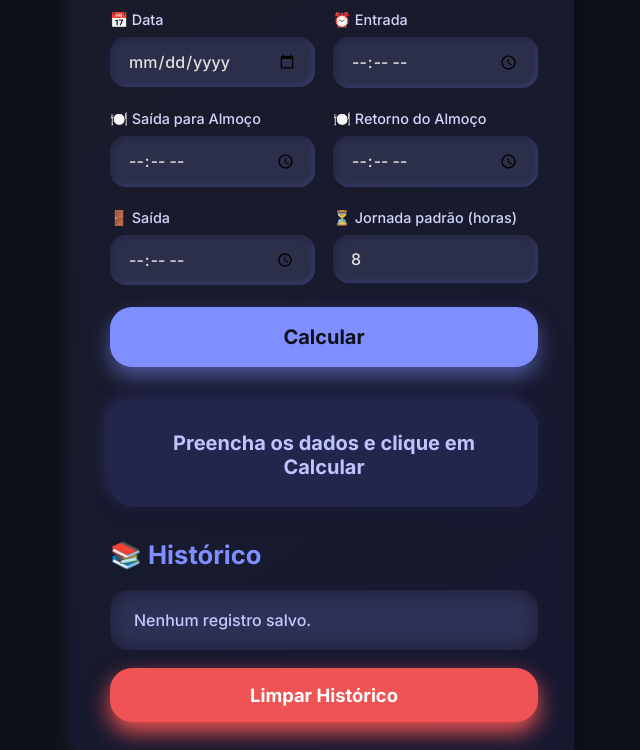
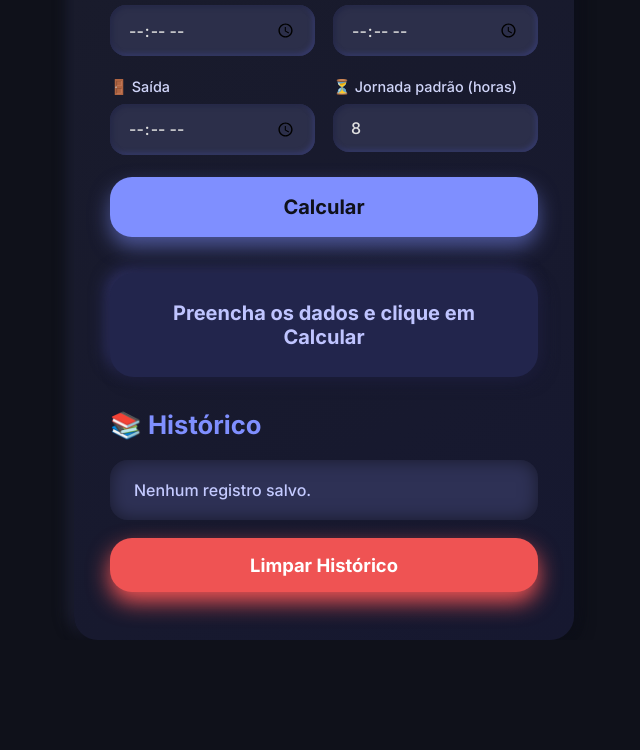
Before and after one commit to samuu71/Calculadora-de-Horas, a plain HTML site: page index.html in a window 1280 px wide. Shown: the part 251-1001 px from the top of the page, without its empty margins (316-956 px from the left). After the commit the page ends 891 px from the top, so only its background shows below. Drawn offline with Linux system fonts and the light colour scheme.

Commit message:
Update style.css

```diff
--- a/style.css
+++ b/style.css
@@ -1,33 +1,7 @@
-@import url('https://fonts.googleapis.com/css2?family=Inter:wght@300;500;700&display=swap');
 @import url('https://fonts.googleapis.com/css2?family=Inter:wght@300;500;700&display=swap');
 
 * {
-  margin: 0;
-  padding: 0;
-  box-sizing: border-box;
-  font-family: 'Inter', sans-serif;
-}
-
-html, body {
-  height: 100%;
-  background-color: #0f111a !important;
-  color: #e0e0e0;
-  padding: 20px;
-  display: flex;
-  justify-content: center;
-  align-items: center;
-}
-
-body {
-  user-select: none;
-}
-
-/* ... (todo o restante do seu CSS permanece igual) */
-
-* {
-  margin: 0;
-  padding: 0;
-  box-sizing: border-box;
+  margin: 0; padding: 0; box-sizing: border-box;
   font-family: 'Inter', sans-serif;
 }
 
@@ -35,17 +9,16 @@ html, body {
   height: 100%;
   background-color: #0f111a;
   color: #e0e0e0;
+  display: flex;
+  justify-content: center;
+  align-items: center;
   padding: 20px;
   -webkit-font-smoothing: antialiased;
   -moz-osx-font-smoothing: grayscale;
 }
 
 body {
-  display: flex;
-  justify-content: center;
-  align-items: start;
   user-select: none;
-  overflow-x: hidden;
 }
 
 .container {
@@ -86,7 +59,7 @@ header h1 {
 form {
   width: 100%;
   display: grid;
-  grid-template-columns: repeat(auto-fit, minmax(180px, 1fr));
+  grid-template-columns: repeat(auto-fit,minmax(180px,1fr));
   gap: 22px 18px;
   margin-bottom: 36px;
 }
@@ -242,10 +215,6 @@ form button.btn-primary:hover {
     font-size: 2.2rem;
   }
 
-  .subtitle {
-    font-size: 1.05rem;
-  }
-
   .historico-section h2 {
     font-size: 1.3rem;
   }
@@ -253,6 +222,5 @@ form button.btn-primary:hover {
   form button.btn-primary,
   .btn-danger {
     font-size: 1rem;
-    padding: 14px 0;
   }
 }
```
